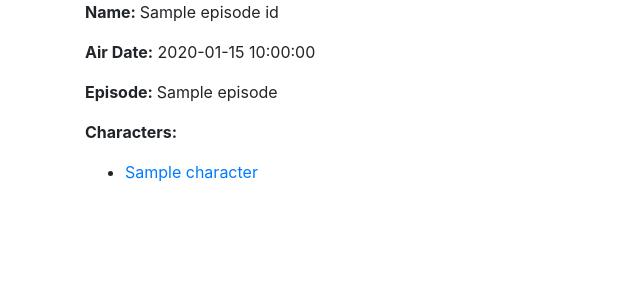
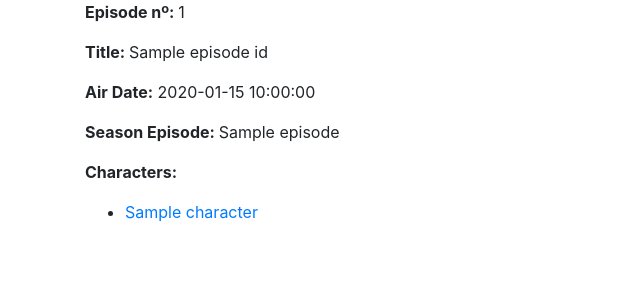
Before and after one commit to Squad-Margaret-Hamilton/ExercicioAPI_RickandMorty_SquadMargaretHamilton, a Flask app: template templates/episode_id.html in a window 1280 px wide. Shown: the part 56-356 px from the top of the page, without its empty margins (0-640 px from the left). Run offline with Flask 3, Linux system fonts and the light colour scheme; the template is opened without the code that fills it: most values are stand-ins (such as "Sample title", 1, 10 or a date in 2020).

Commit message:
final alt

```diff
--- a/templates/character_id.html
+++ b/templates/character_id.html
@@ -9,6 +9,7 @@
             <img src="{{ character_id.image }}" alt="{{character_id.name }}"
             class="img-fluid img-thumbnail" />
 
+            <p><strong> ID: </strong> {{character_id.id}}</p>
             <p><strong> Name: </strong> {{ character_id.name }} </p>
             <p> <strong>Status:</strong>  {{ character_id.status}} </p>
             <p> <strong> Species:</strong> {{ character_id.species}} </p>
--- a/templates/episode_id.html
+++ b/templates/episode_id.html
@@ -6,10 +6,10 @@
 
         <div class="col-sm-3 col-6">
 
-             <p><strong> Name: </strong>{{ episode_id.name}}</p>
+             <p><strong> Episode nº: </strong> {{ episode_id.id}}</p>
+             <p><strong> Title: </strong>{{ episode_id.name}}</p>
              <p><strong> Air Date:</strong> {{ episode_id.air_date }}</p>
-             <p><strong> Episode: </strong>{{ episode_id.episode }}</p>
-
+             <p><strong> Season Episode: </strong>{{ episode_id.episode }}</p>
 
              <p><strong> Characters: </strong> </p>
                 <ul>
--- a/templates/location_id.html
+++ b/templates/location_id.html
@@ -6,6 +6,7 @@
 
         <div class="col-sm-3 col-6">
 
+            <p> <strong> Location nº: </strong> {{location_id.id}}
             <p> <strong> Name: </strong> {{ location_id.name }} </p>
             <p> <strong> Type: </strong> {{ location_id.type}} </p>
             <p> <strong> Dimension:</strong> {{ location_id.dimension}} </p>
```
Also changed, not shown: 1 other file.
